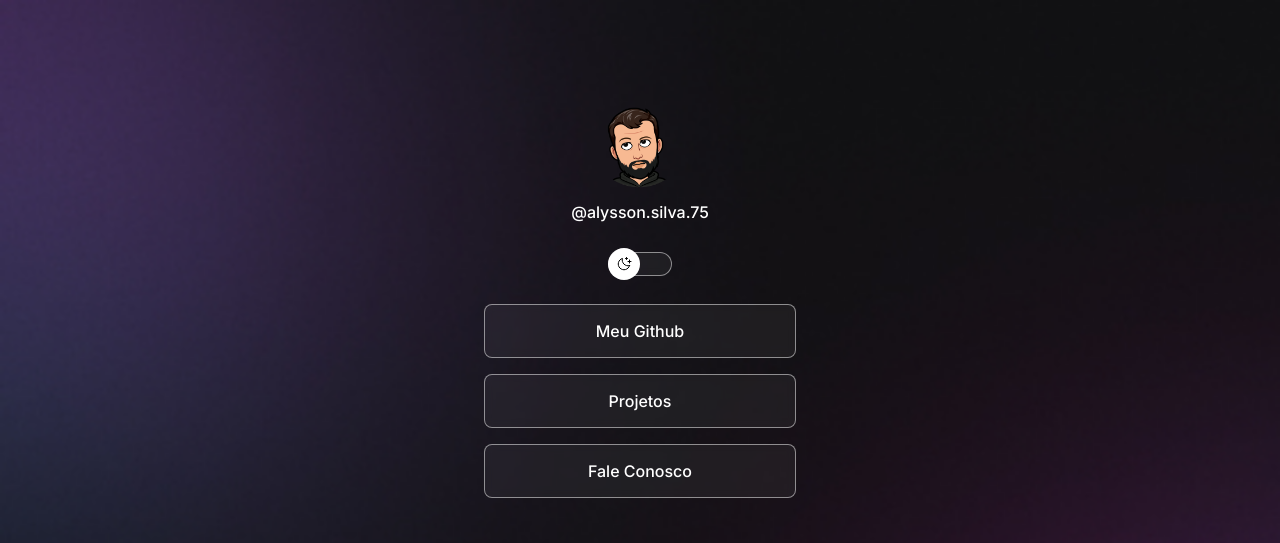
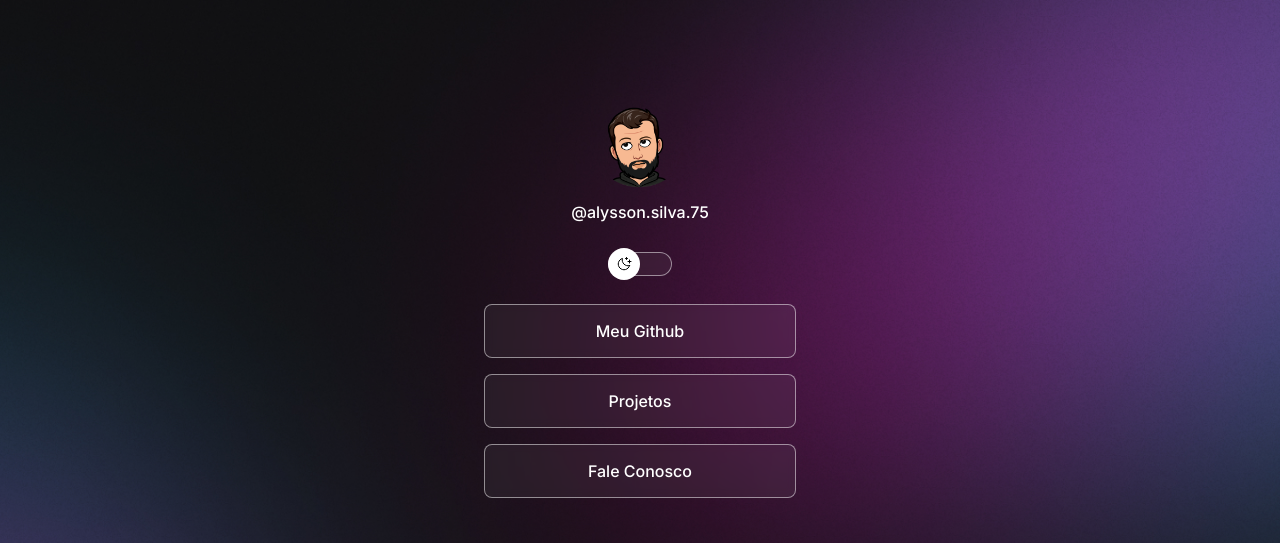
Before and after one commit to AlyssonSilvahub/DevLinks, a plain HTML site: page index.html in a window 1280 px wide. Shown: the top 543 px of the page. Drawn offline with nearby package versions, Linux system fonts and the light colour scheme.

Commit message:
media queries

```diff
--- a/style.css
+++ b/style.css
@@ -23,6 +23,7 @@
 }
 body {
   background: var(--bg-url) no-repeat top center/cover;
+  height: 100vh;
 }
 body * {
   font-family: "Inter", sans-serif;
@@ -142,3 +143,13 @@ footer {
   text-align: center;
   font-size: 14px;
 }
+
+/* media queries*/
+@media (min-width: 700px){
+      :root {
+        --bg-url: url(./assets/bg-desktop.jpg);
+      }
+      .light{
+        --bg-url: url(/assets/bg-desktop-light.jpg);
+      }
+}
```
